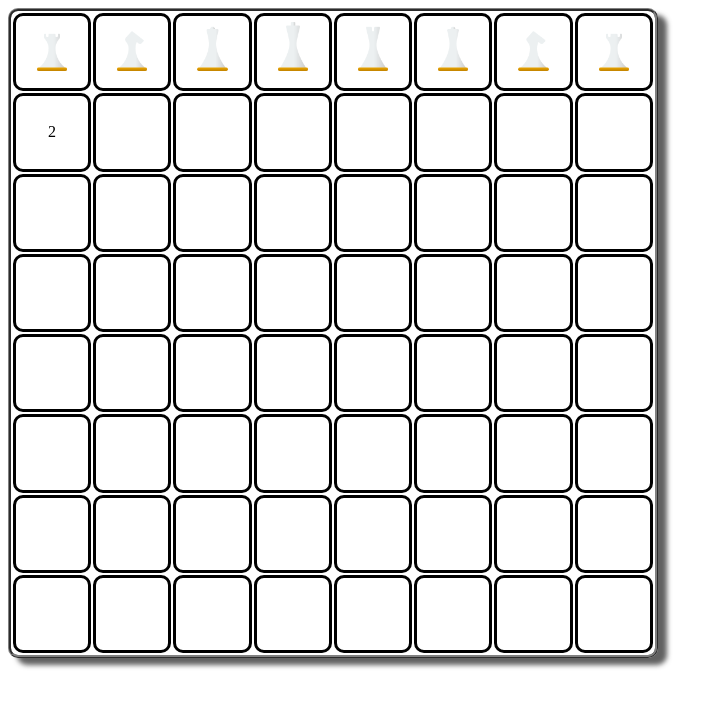
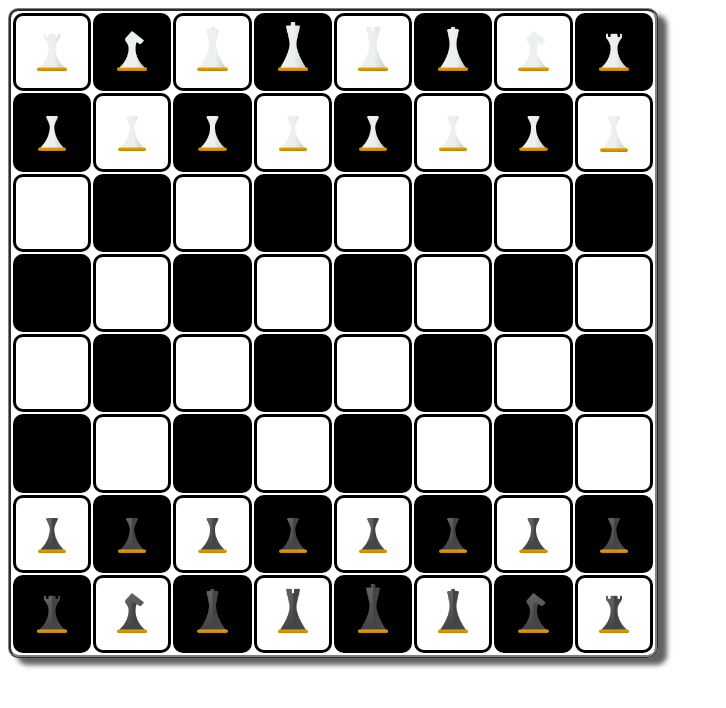
Before and after one commit to edmilsongatojr/projeto_xadrez, a plain HTML site: page index.html in a window 1280 px wide. Shown: the whole page, without its empty margins (0-726 px from the left). Drawn offline with Linux system fonts and the light colour scheme.

Commit message:
Inserindo Peças no tabuleiro

```diff
--- a/index.html
+++ b/index.html
@@ -9,85 +9,93 @@
 </head>
 <body style="text-align:center;">
     <table style="text-align: center;width:650px; height: 650px; max-width: 650px; max-height: 650px; border-style: ridge; border-radius: 10px;background-color:white 10px;box-shadow:9px 7px 5px rgba(50, 50, 50, 0.77)">
+        <!--LINHA 1-->
         <tr>
             <td style="background-color:white;border-radius: 10px;border-style:solid; width:70px; height: 70px;max-width: 70px; max-height: 70px;"><img src="imgs/pc_branca_torre.png" alt="" width="80%";></td>
-            <td style="background-color:none;border-radius: 10px;border-style:solid;"><img src="imgs/pc_branca_cavalo.png" alt="" width="80%"></td>
+            <td style="background-color:black;border-radius: 10px;border-style:solid;"><img src="imgs/pc_branca_cavalo.png" alt="" width="80%"></td>
             <td style="background-color:white;border-radius: 10px;border-style:solid;"><img src="imgs/pc_branca_bispo.png" alt="" width="80%"></td>
-            <td style="background-color:none;border-radius: 10px;border-style:solid;"><img src="imgs/pc_branca_rei.png" alt="" width="80%"></td>
+            <td style="background-color:black;border-radius: 10px;border-style:solid;"><img src="imgs/pc_branca_rei.png" alt="" width="80%"></td>
             <td style="background-color:white;border-radius: 10px;border-style:solid;"><img src="imgs/pc_branca_rainha.png" alt="" width="80%"></td>
-            <td style="background-color:none;border-radius: 10px;border-style:solid;"><img src="imgs/pc_branca_bispo.png" alt="" width="80%"></td>
+            <td style="background-color:black;border-radius: 10px;border-style:solid;"><img src="imgs/pc_branca_bispo.png" alt="" width="80%"></td>
             <td style="background-color:white;border-radius: 10px;border-style:solid;"><img src="imgs/pc_branca_cavalo.png" alt="" width="80%"></td>
-            <td style="background-color:none;border-radius: 10px;border-style:solid;"><img src="imgs/pc_branca_torre.png" alt="" width="80%"></td>
+            <td style="background-color:black;border-radius: 10px;border-style:solid;"><img src="imgs/pc_branca_torre.png" alt="" width="80%"></td>
         </tr>
+         <!--LINHA 2-->
         <tr>
-            <td style="background-color:none;border-radius: 10px;border-style:solid;width:70px; height: 70px;">2</td>
+            <td style="background-color:black;border-radius: 10px;border-style:solid;width:70px; height: 70px;"><img src="imgs/pc_branca_peao.png" alt="" width="80%"></td>
+            <td style="background-color:white;border-radius: 10px;border-style:solid;"><img src="imgs/pc_branca_peao.png" alt="" width="80%"></td>
+            <td style="background-color:black;border-radius: 10px;border-style:solid;"><img src="imgs/pc_branca_peao.png" alt="" width="80%"></td>
+            <td style="background-color:white;border-radius: 10px;border-style:solid;"><img src="imgs/pc_branca_peao.png" alt="" width="80%"></td>
+            <td style="background-color:black;border-radius: 10px;border-style:solid;"><img src="imgs/pc_branca_peao.png" alt="" width="80%"></td>
+            <td style="background-color:white;border-radius: 10px;border-style:solid;"><img src="imgs/pc_branca_peao.png" alt="" width="80%"></td>
+            <td style="background-color:black;border-radius: 10px;border-style:solid;"><img src="imgs/pc_branca_peao.png" alt="" width="80%"></td>
+            <td style="background-color:white;border-radius: 10px;border-style:solid;"><img src="imgs/pc_branca_peao.png" alt="" width="80%"></td>
+        </tr>
+         <!--LINHA 3-->
+        <tr>
+            <td style="background-color:white;border-radius: 10px;border-style:solid;width:70px;height: 70px;"></td>
+            <td style="background-color:black;border-radius: 10px;border-style:solid;"></td>
             <td style="background-color:white;border-radius: 10px;border-style:solid;"></td>
-            <td style="background-color:none;border-radius: 10px;border-style:solid;"></td>
+            <td style="background-color:black;border-radius: 10px;border-style:solid;"></td>
             <td style="background-color:white;border-radius: 10px;border-style:solid;"></td>
-            <td style="background-color:none;border-radius: 10px;border-style:solid;"></td>
+            <td style="background-color:black;border-radius: 10px;border-style:solid;"></td>
             <td style="background-color:white;border-radius: 10px;border-style:solid;"></td>
-            <td style="background-color:none;border-radius: 10px;border-style:solid;"></td>
+            <td style="background-color:black;border-radius: 10px;border-style:solid;"></td>
+        </tr>
+         <!--LINHA 4-->
+        <tr>
+            <td style="background-color:black;border-radius: 10px;border-style:solid;width:70px;height: 70px;"></td>
+            <td style="background-color:white;border-radius: 10px;border-style:solid;"></td>
+            <td style="background-color:black;border-radius: 10px;border-style:solid;"></td>
+            <td style="background-color:white;border-radius: 10px;border-style:solid;"></td>
+            <td style="background-color:black;border-radius: 10px;border-style:solid;"></td>
+            <td style="background-color:white;border-radius: 10px;border-style:solid;"></td>
+            <td style="background-color:black;border-radius: 10px;border-style:solid;"></td>
             <td style="background-color:white;border-radius: 10px;border-style:solid;"></td>
         </tr>
+         <!--LINHA 5-->
         <tr>
             <td style="background-color:white;border-radius: 10px;border-style:solid;width:70px;height: 70px;"></td>
-            <td style="background-color:none;border-radius: 10px;border-style:solid;"></td>
+            <td style="background-color:black;border-radius: 10px;border-style:solid;"></td>
             <td style="background-color:white;border-radius: 10px;border-style:solid;"></td>
-            <td style="background-color:none;border-radius: 10px;border-style:solid;"></td>
+            <td style="background-color:black;border-radius: 10px;border-style:solid;"></td>
             <td style="background-color:white;border-radius: 10px;border-style:solid;"></td>
-            <td style="background-color:none;border-radius: 10px;border-style:solid;"></td>
+            <td style="background-color:black;border-radius: 10px;border-style:solid;"></td>
             <td style="background-color:white;border-radius: 10px;border-style:solid;"></td>
-            <td style="background-color:none;border-radius: 10px;border-style:solid;"></td>
+            <td style="background-color:black;border-radius: 10px;border-style:solid;"></td>
         </tr>
+         <!--LINHA 6-->
         <tr>
-            <td style="background-color:none;border-radius: 10px;border-style:solid;width:70px;height: 70px;"></td>
+            <td style="background-color:black;border-radius: 10px;border-style:solid;width:70px;height: 70px;"></td>
             <td style="background-color:white;border-radius: 10px;border-style:solid;"></td>
-            <td style="background-color:none;border-radius: 10px;border-style:solid;"></td>
+            <td style="background-color:black;border-radius: 10px;border-style:solid;"></td>
             <td style="background-color:white;border-radius: 10px;border-style:solid;"></td>
-            <td style="background-color:none;border-radius: 10px;border-style:solid;"></td>
+            <td style="background-color:black;border-radius: 10px;border-style:solid;"></td>
             <td style="background-color:white;border-radius: 10px;border-style:solid;"></td>
-            <td style="background-color:none;border-radius: 10px;border-style:solid;"></td>
+            <td style="background-color:black;border-radius: 10px;border-style:solid;"></td>
             <td style="background-color:white;border-radius: 10px;border-style:solid;"></td>
         </tr>
+         <!--LINHA 7-->
         <tr>
-            <td style="background-color:white;border-radius: 10px;border-style:solid;width:70px;height: 70px;"></td>
-            <td style="background-color:none;border-radius: 10px;border-style:solid;"></td>
-            <td style="background-color:white;border-radius: 10px;border-style:solid;"></td>
-            <td style="background-color:none;border-radius: 10px;border-style:solid;"></td>
-            <td style="background-color:white;border-radius: 10px;border-style:solid;"></td>
-            <td style="background-color:none;border-radius: 10px;border-style:solid;"></td>
-            <td style="background-color:white;border-radius: 10px;border-style:solid;"></td>
-            <td style="background-color:none;border-radius: 10px;border-style:solid;"></td>
+            <td style="background-color:white;border-radius: 10px;border-style:solid;width:70px;height: 70px;"><img src="imgs/pc_preta_peao.png" alt="" width="80%"></td>
+            <td style="background-color:black;border-radius: 10px;border-style:solid;"><img src="imgs/pc_preta_peao.png" alt="" width="80%"></td>
+            <td style="background-color:white;border-radius: 10px;border-style:solid;"><img src="imgs/pc_preta_peao.png" alt="" width="80%"></td>
+            <td style="background-color:black;border-radius: 10px;border-style:solid;"><img src="imgs/pc_preta_peao.png" alt="" width="80%"></td>
+            <td style="background-color:white;border-radius: 10px;border-style:solid;"><img src="imgs/pc_preta_peao.png" alt="" width="80%"></td>
+            <td style="background-color:black;border-radius: 10px;border-style:solid;"><img src="imgs/pc_preta_peao.png" alt="" width="80%"></td>
+            <td style="background-color:white;border-radius: 10px;border-style:solid;"><img src="imgs/pc_preta_peao.png" alt="" width="80%"></td>
+            <td style="background-color:black;border-radius: 10px;border-style:solid;"><img src="imgs/pc_preta_peao.png" alt="" width="80%"></td>
         </tr>
+         <!--LINHA 8-->
         <tr>
-            <td style="background-color:none;border-radius: 10px;border-style:solid;width:70px;height: 70px;"></td>
-            <td style="background-color:white;border-radius: 10px;border-style:solid;"></td>
-            <td style="background-color:none;border-radius: 10px;border-style:solid;"></td>
-            <td style="background-color:white;border-radius: 10px;border-style:solid;"></td>
-            <td style="background-color:none;border-radius: 10px;border-style:solid;"></td>
-            <td style="background-color:white;border-radius: 10px;border-style:solid;"></td>
-            <td style="background-color:none;border-radius: 10px;border-style:solid;"></td>
-            <td style="background-color:white;border-radius: 10px;border-style:solid;"></td>
-        </tr>
-        <tr>
-            <td style="background-color:white;border-radius: 10px;border-style:solid;width:70px;height: 70px;"></td>
-            <td style="background-color:none;border-radius: 10px;border-style:solid;"></td>
-            <td style="background-color:white;border-radius: 10px;border-style:solid;"></td>
-            <td style="background-color:none;border-radius: 10px;border-style:solid;"></td>
-            <td style="background-color:white;border-radius: 10px;border-style:solid;"></td>
-            <td style="background-color:none;border-radius: 10px;border-style:solid;"></td>
-            <td style="background-color:white;border-radius: 10px;border-style:solid;"></td>
-            <td style="background-color:none;border-radius: 10px;border-style:solid;"></td>
-        </tr>
-        <tr>
-            <td style="background-color:none;border-radius: 10px;border-style:solid;width:70px;height: 70px;"></td>
-            <td style="background-color:white;border-radius: 10px;border-style:solid;"></td>
-            <td style="background-color:none;border-radius: 10px;border-style:solid;"></td>
-            <td style="background-color:white;border-radius: 10px;border-style:solid;"></td>
-            <td style="background-color:none;border-radius: 10px;border-style:solid;"></td>
-            <td style="background-color:white;border-radius: 10px;border-style:solid;"></td>
-            <td style="background-color:none;border-radius: 10px;border-style:solid;"></td>
-            <td style="background-color:white;border-radius: 10px;border-style:solid;"></td>
+            <td style="background-color:black;border-radius: 10px;border-style:solid;width:70px;height: 70px;"><img src="imgs/pc_preta_torre.png" alt="" width="80%"></td>
+            <td style="background-color:white;border-radius: 10px;border-style:solid;"><img src="imgs/pc_preta_cavalo.png" alt="" width="80%"></td>
+            <td style="background-color:black;border-radius: 10px;border-style:solid;"><img src="imgs/pc_preta_bispo.png" alt="" width="80%"></td>
+            <td style="background-color:white;border-radius: 10px;border-style:solid;"><img src="imgs/pc_preta_rainha.png" alt="" width="80%"></td>
+            <td style="background-color:black;border-radius: 10px;border-style:solid;"><img src="imgs/pc_preta_rei.png" alt="" width="80%"></td>
+            <td style="background-color:white;border-radius: 10px;border-style:solid;"><img src="imgs/pc_preta_bispo.png" alt="" width="80%"></td>
+            <td style="background-color:black;border-radius: 10px;border-style:solid;"><img src="imgs/pc_preta_cavalo.png" alt="" width="80%"></td>
+            <td style="background-color:white;border-radius: 10px;border-style:solid;"><img src="imgs/pc_preta_torre.png" alt="" width="80%"></td>
         </tr>
     </table>
 </body>
```
